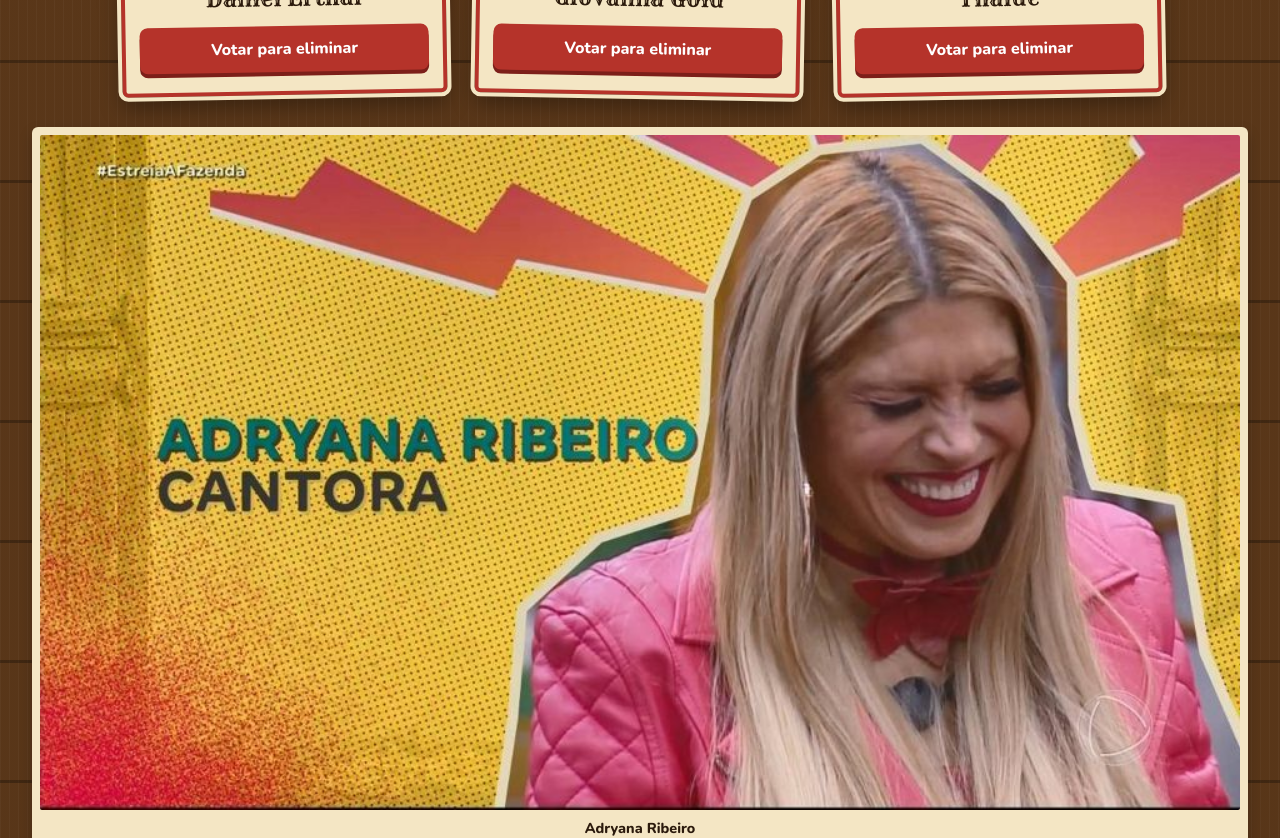
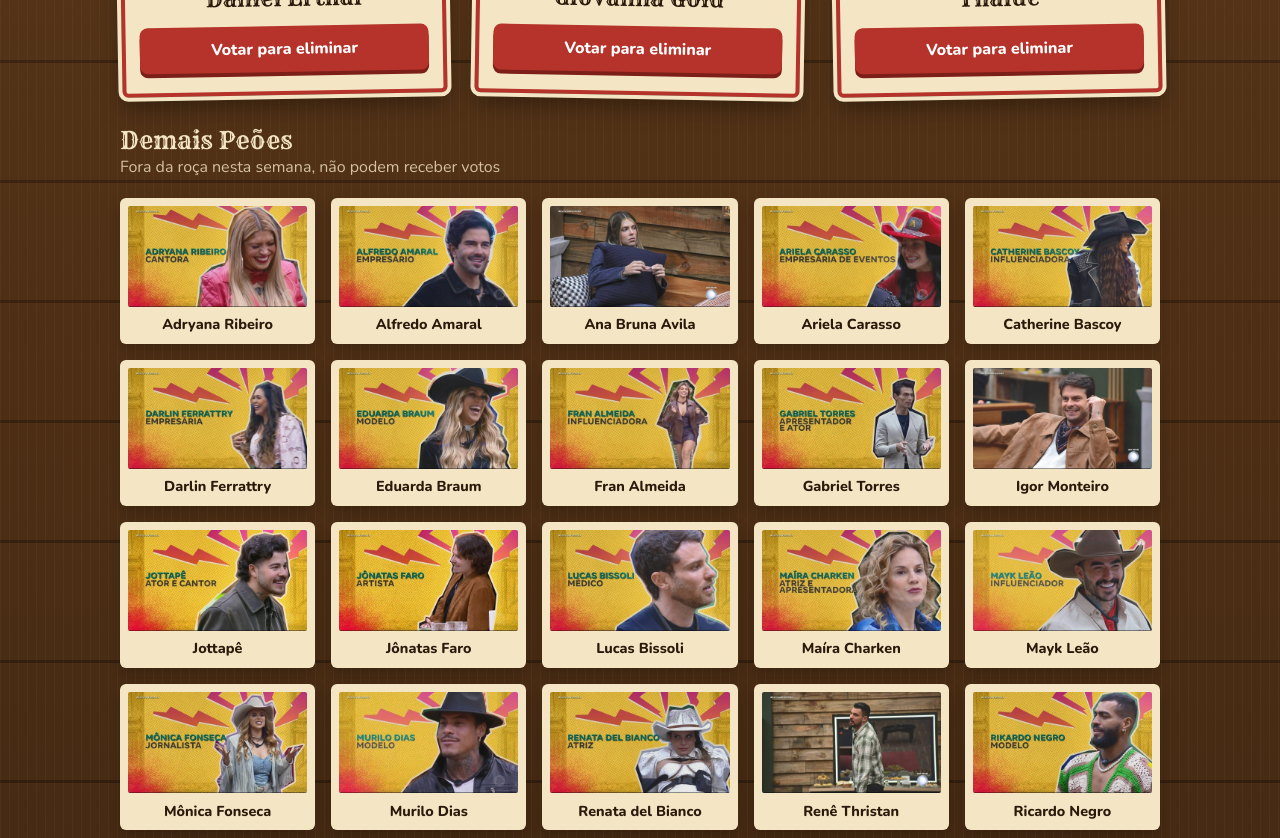
Before and after one commit to abneralmeidacord/AV2-DIAW, a React (Vite) app in the folder votacao-fazenda/: page /votacao in a window 1280 px wide. Shown: the part 420-1258 px from the top of the page. Built offline with nearby package versions, Linux system fonts and the light colour scheme.

Commit message:
Votacao [OK]

```diff
--- a/votacao-fazenda/src/App.css
+++ b/votacao-fazenda/src/App.css
@@ -55,6 +55,10 @@
   transform: rotate(1deg);
 }
 
+.pagina .votacao h1 {
+  color: var(--palha);
+}
+
 .card-roca .card-nome {
   font-family: var(--fonte-titulo);
   font-weight: 400;
@@ -81,3 +85,24 @@
   transform: rotate(6deg);
   box-shadow: 0 3px 8px rgb(0 0 0 / 25%);
 }
+
+.fora-da-roca {
+  max-width: 1040px;
+  margin: 20px auto 15px;
+}
+
+.fora-da-roca h2 {
+  color: var(--palha);
+  font-size: 32px;
+}
+
+.fora-da-roca>p {
+  margin: 1px 0 20px;
+  opacity: 0.8;
+}
+
+.grade-fora-da-roca {
+  display: grid;
+  grid-template-columns: repeat(auto-fill, minmax(min(100%, 190px), 1fr));
+  gap: 1rem;
+}
--- a/votacao-fazenda/src/pages/Votacao.jsx
+++ b/votacao-fazenda/src/pages/Votacao.jsx
@@ -35,11 +35,22 @@
         ))}
       </section>
 
-      {foraDaRoca.map((p) =>
-      <ParticipanteCard
-        key={p.id}
-        participante={p}
-      />)}
+      <section className="fora-da-roca">
+        <h1>Demais Peões</h1>
+        <p className="pagina-descricao">
+          Fora da roça nesta semana, não podem receber votos
+        </p>
+
+        <section className="grade-fora-da-roca" aria-label="Participantes fora da roça">
+          {foraDaRoca.map((p) =>
+            <ParticipanteCard
+              key={p.id}
+              participante={p}
+            />)}
+        </section>
+      </section>
+
+
     </main>
   );
 }
```
